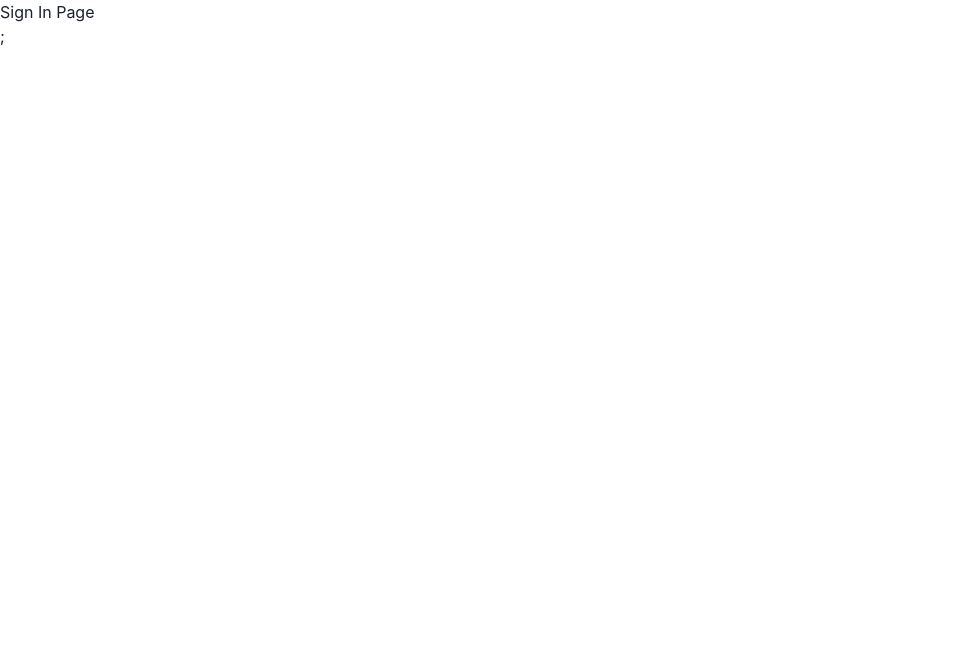
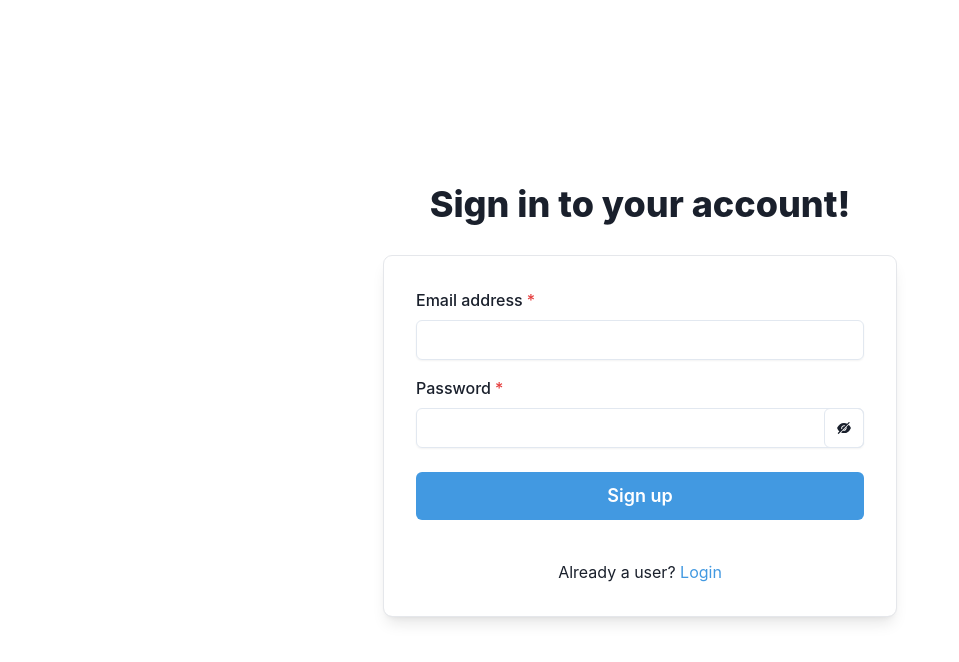
Before and after one commit to Capstone-A10-DTETI-2023/frontend, a Next.js app: page /auth/signin in a window 1280 px wide. Shown: the top 662 px of the page, without its empty margins (0-959 px from the left). Built offline with nearby package versions, Linux system fonts and the light colour scheme.

Commit message:
feat: route guard

```diff
--- /dev/null
+++ b/components/elements/RouteGuard.tsx
@@ -0,0 +1,47 @@
+import { useRouter } from "next/router";
+import { useState, type ReactNode, useEffect, Children } from "react";
+
+import useAuth from "@/hooks/useAuth";
+
+const RouteGuard = (props: { children: ReactNode }) => {
+
+    const PUBLIC_URLS: Array<string> = ['/home', '/auth/signin'];
+
+    const router = useRouter();
+    const [authorized, setAuthorized] = useState<boolean>(false);
+    const { isAuthenticated } = useAuth();
+
+    const authChecker = (currentUrl: string) => {
+        if (!isAuthenticated() && !PUBLIC_URLS.includes(currentUrl)) {
+            setAuthorized(false);
+            router.push('/auth/signin');
+        }
+        else {
+            setAuthorized(true);
+        }
+    }
+
+    const preventAccess = () => setAuthorized(false);
+
+    useEffect(() => {
+
+        authChecker(router.pathname);
+
+        router.events.on('routeChangeStart', preventAccess);
+        router.events.on('routeChangeComplete', authChecker);
+
+        return () => {
+            router.events.off('routeChangeStart', preventAccess);
+            router.events.off('routeChangeComplete', authChecker);
+
+        }
+    }, [])
+
+    return (
+        <>
+            {authorized && props.children}
+        </>
+    );
+}
+
+export default RouteGuard;
--- /dev/null
+++ b/hooks/useAuth.ts
@@ -0,0 +1,11 @@
+const useAuth = () => {
+    const isAuthenticated = (): boolean => {
+        return false
+    }
+
+    return {
+        isAuthenticated
+    }
+}
+
+export default useAuth;
--- a/pages/_app.tsx
+++ b/pages/_app.tsx
@@ -1,13 +1,17 @@
 import type { AppProps } from "next/app";
 import { ChakraProvider } from '@chakra-ui/react';
 
+import RouteGuard from "@/components/elements/RouteGuard";
 import "@/styles/global.css";
 
 const App = ({ Component, pageProps }: AppProps) => {
+
   return (
-    <ChakraProvider>
-      <Component {...pageProps} />;
-    </ChakraProvider>
+    <RouteGuard>
+      <ChakraProvider>
+        <Component {...pageProps} />
+      </ChakraProvider>
+    </RouteGuard>
   )
 };
 
--- a/pages/auth/signin.tsx
+++ b/pages/auth/signin.tsx
@@ -1,9 +1,73 @@
+import {
+    Box,
+    FormControl,
+    FormLabel,
+    Input,
+    InputGroup,
+    InputRightElement,
+    Stack,
+    Button,
+    IconButton,
+    Text,
+    Link,
+} from '@chakra-ui/react'
+import React, { useState } from 'react'
+import { AiFillEyeInvisible, AiFillEye } from 'react-icons/ai'
+
 const SignIn = () => {
+    const [isLoading, setLoading] = useState<boolean>(false)
+
+    const [showPassword, setShowPassword] = useState<boolean>(false)
+
     return (
-        <>
-            <h1>Sign In Page</h1>
-        </>
-    );
+        <section className="container h-screen mx-auto flex flex-col items-center justify-center space-y-8">
+            <div className="head-text">
+                <h1 className='text-center font-extrabold text-4xl'>Sign in to your account!</h1>
+            </div>
+            <div className="form-box outline outline-1 outline-gray-200 rounded-lg shadow-lg p-8 w-96 md:w-[32rem] mx-auto" >
+                <Stack spacing={4}>
+                    <FormControl id="email" isRequired>
+                        <FormLabel>Email address</FormLabel>
+                        <Input type="email" />
+                    </FormControl>
+                    <FormControl id="password" isRequired>
+                        <FormLabel>Password</FormLabel>
+                        <InputGroup>
+                            <Input type={showPassword ? 'text' : 'password'} />
+                            <InputRightElement h={'full'}>
+                                <IconButton
+                                    aria-label='Toggle Password'
+                                    icon={showPassword ? <AiFillEye /> : <AiFillEyeInvisible />}
+                                    variant={'outline'}
+                                    onClick={() => setShowPassword((showPassword) => !showPassword)}>
+                                </IconButton>
+                            </InputRightElement>
+                        </InputGroup>
+                    </FormControl>
+                    <Stack spacing={10} pt={2}>
+                        <Button
+                            loadingText="Submitting"
+                            isLoading={isLoading}
+                            size="lg"
+                            bg={'blue.400'}
+                            color={'white'}
+                            _hover={{
+                                bg: 'blue.500',
+                            }}>
+                            Sign up
+                        </Button>
+                    </Stack>
+                    <Stack pt={6}>
+                        <Text align={'center'}>
+                            Already a user? <Link color={'blue.400'}>Login</Link>
+                        </Text>
+                    </Stack>
+                </Stack>
+            </div>
+
+
+        </section>
+    )
 }
 
 export default SignIn;
--- /dev/null
+++ b/pages/home.tsx
@@ -0,0 +1,43 @@
+import { useState } from 'react';
+import getConfig from 'next/config';
+
+import Layout from '@/components/layouts/Layout';
+import {
+    Alert,
+    AlertIcon,
+} from '@chakra-ui/react'
+
+const { publicRuntimeConfig } = getConfig();
+const { name } = publicRuntimeConfig.site;
+
+const Home = () => {
+
+    const [text, setText] = useState('Dark Mode');
+
+    const toggleDarkMode = (): void => {
+        const body = document?.querySelector('body') as HTMLBodyElement;
+        body?.classList.toggle('dark');
+        body?.classList.contains('dark') ? setText('Light Mode') : setText('Dark Mode');
+    }
+
+    return (
+        <Layout>
+            <section className="h-screen flex items-center bg-white dark:bg-gray-800 transition-all">
+                <div className="container mx-auto prose prose-base w-full px-8">
+                    <h1 className='text-center animate-bounce dark:text-white'>{'Capstone A10' || name}</h1>
+                    <p className='text-center dark:text-gray-400'>This is home</p>
+                    <div className='text-center w-full flex flex-row space-x-3 justify-center'>
+                        <button onClick={toggleDarkMode} className='bg-slate-700 dark:bg-white dark:text-slate-800 text-white px-4 py-1 rounded-md'>{text}</button>
+                    </div>
+                    <hr />
+                    <Alert status='info' variant={'solid'} flexDirection={'column'} rounded={'lg'}>
+                        <AlertIcon />
+                        This is alert test
+                    </Alert>
+                </div>
+            </section>
+        </Layout>
+    );
+};
+
+export default Home;
--- a/tailwind.config.js
+++ b/tailwind.config.js
@@ -5,7 +5,16 @@ module.exports = {
   ],
   darkMode: 'class',
   theme: {
-    extend: {},
+    extend: {
+      colors: {
+        "primary": "#0F8494",
+        "secondary": "#46BAB3",
+        "accent": "#4676D2",
+      },
+      screens: {
+        'xs': '387px',
+      }
+    },
   },
   variants: {},
   plugins: [require('@tailwindcss/typography'), require('@tailwindcss/forms')],
--- a/tsconfig.json
+++ b/tsconfig.json
@@ -3,7 +3,8 @@
     "baseUrl": ".",
     "paths": {
       "@/components/*": ["components/*"],
-      "@/styles/*": ["styles/*"]
+      "@/styles/*": ["styles/*"],
+      "@/hooks/*": ["hooks/*"]
     },
     "target": "es5",
     "lib": [
--- /dev/null
+++ b/types/User.ts
@@ -0,0 +1,6 @@
+export type User = {
+    id: number;
+    role_id: number;
+    email: string;
+    password: string;
+}
```
